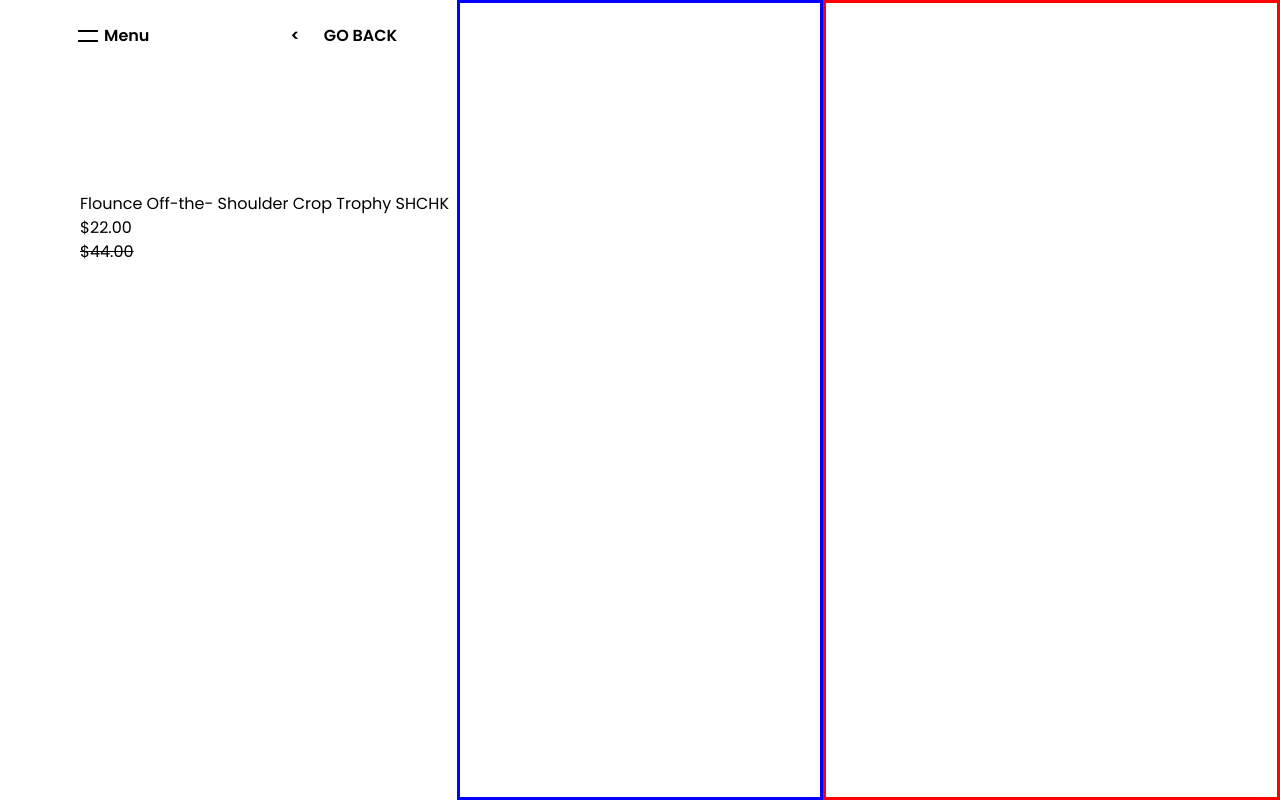
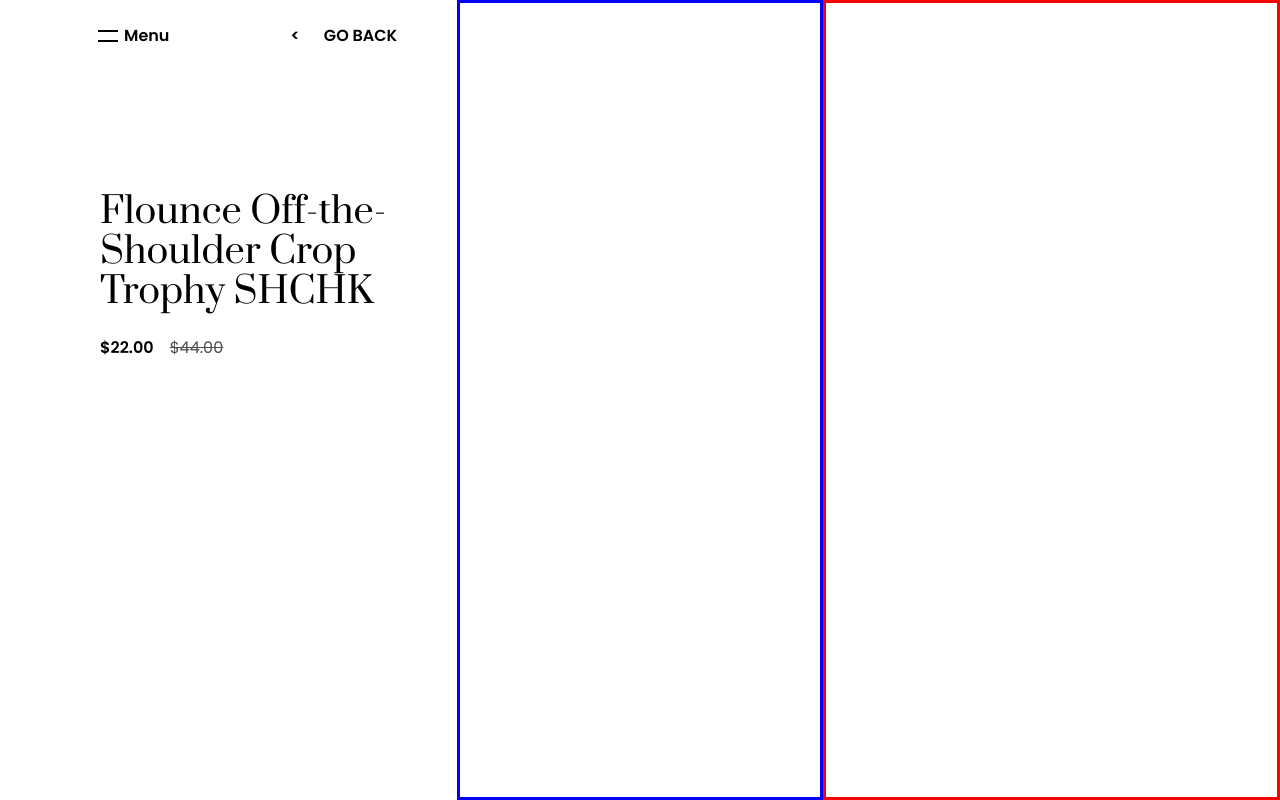
Before and after one commit to favoured-grace-abc/shck-day-3, a plain HTML site: page index.html in a window 1280 px wide. Drawn offline with nearby package versions, Linux system fonts and the light colour scheme.

Commit message:
feat: section body

```diff
--- a/index.html
+++ b/index.html
@@ -8,16 +8,25 @@
 
     <link rel="preconnect" href="https://fonts.googleapis.com" />
     <link rel="preconnect" href="https://fonts.gstatic.com" crossorigin />
+    <link rel="preconnect" href="https://fonts.googleapis.com" />
+    <link rel="preconnect" href="https://fonts.gstatic.com" crossorigin />
     <link
-      href="https://fonts.googleapis.com/css2?family=Manrope:wght@200..800&family=Poppins:ital,wght@0,100;0,200;0,300;0,400;0,500;0,600;0,700;0,800;0,900;1,100;1,200;1,300;1,400;1,500;1,600;1,700;1,800;1,900&display=swap"
+      href="https://fonts.googleapis.com/css2?family=Manrope:wght@200..800&family=Poppins:ital,wght@0,100;0,200;0,300;0,400;0,500;0,600;0,700;0,800;0,900;1,100;1,200;1,300;1,400;1,500;1,600;1,700;1,800;1,900&family=Prata&display=swap"
+      rel="stylesheet"
+    />
+
+    <link rel="preconnect" href="https://fonts.googleapis.com" />
+    <link rel="preconnect" href="https://fonts.gstatic.com" crossorigin />
+    <link
+      href="https://fonts.googleapis.com/css2?family=Manrope:wght@200..800&family=Poppins:ital,wght@0,100;0,200;0,300;0,400;0,500;0,600;0,700;0,800;0,900;1,100;1,200;1,300;1,400;1,500;1,600;1,700;1,800;1,900&family=Prata&display=swap"
       rel="stylesheet"
     />
   </head>
   <body class="font-[Poppins] mx-auto p-0 box-border text-black">
     <div class="grid grid-cols-[5fr_4fr_5fr]">
-      <div class="ml-20">
+      <div class="ml-25">
         <nav
-          class="w-full flex flex-row justify-between items-center pr-15 py-6"
+          class="w-full flex flex-row justify-between items-center pr-15 py-6 sticky top 0 z-100 bg-white"
         >
           <div class="flex gap-2 justify-start items-center">
             <div class="flex flex-col justify-center items-center gap-2 w-4">
@@ -33,15 +42,17 @@
           </div>
         </nav>
 
-        <div class="mt-30 ">
-          <div>
-            <h1>Flounce Off-the- Shoulder Crop Trophy SHCHK</h1>
-            <div class="">
-              <p>$22.00</p>
-              <del>$44.00</del>
+        <section class="mt-30 flex flex-col gap-16 justify-start items-center">
+          <div class="flex flex-col gap-6">
+            <h1 class="text-4xl font-[Prata]">
+              Flounce Off-the- Shoulder Crop Trophy SHCHK
+            </h1>
+            <div class="flex gap-4">
+              <p class="font-semibold">$22.00</p>
+              <del class="text-[#4f4e4e]">$44.00</del>
             </div>
           </div>
-        </div>
+        </section>
       </div>
       <div class="border-3 border-[blue] w-full h-[100vh]"></div>
       <div class="border-3 border-[red] w-full h-[100vh]"></div>
```
